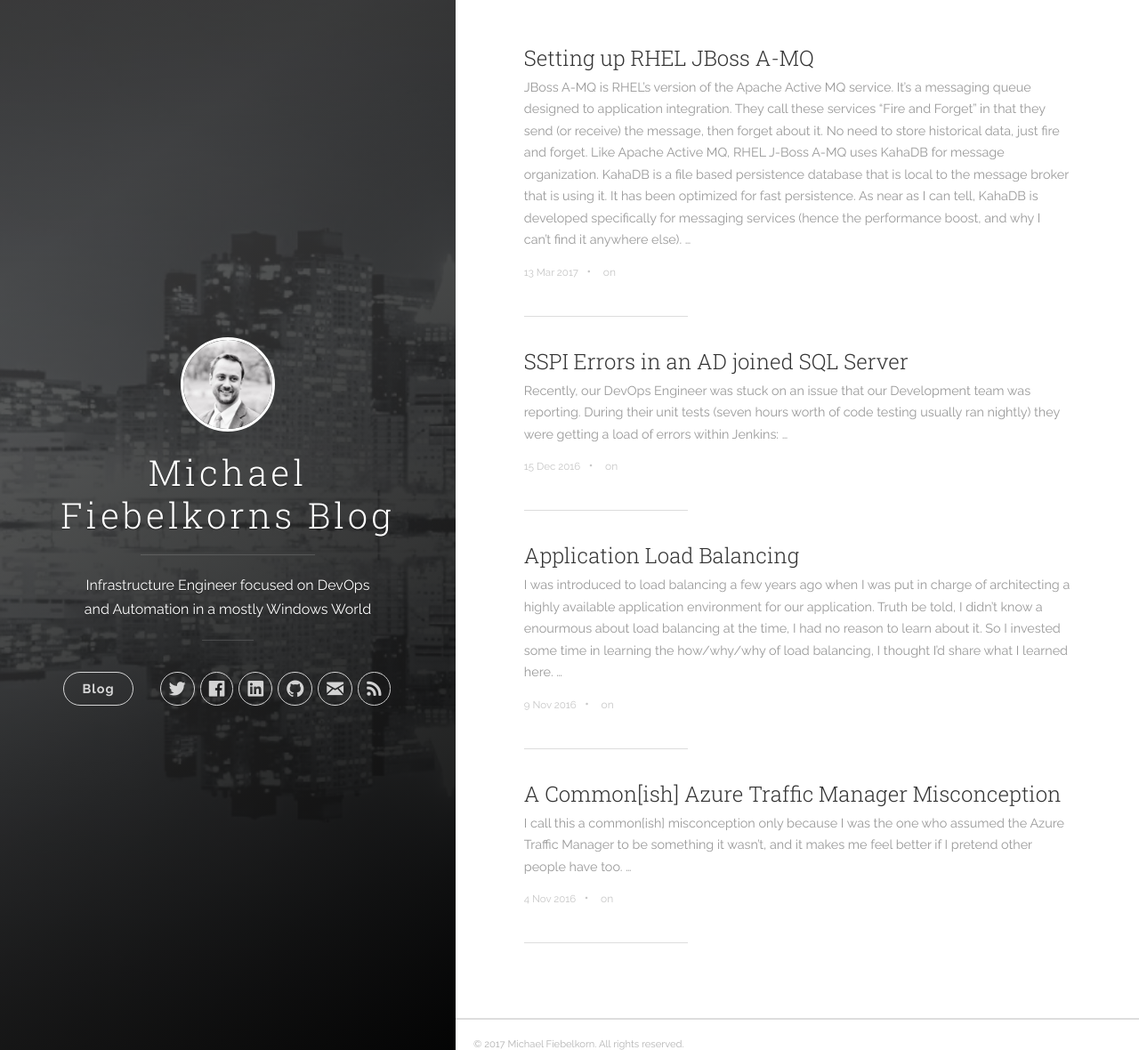
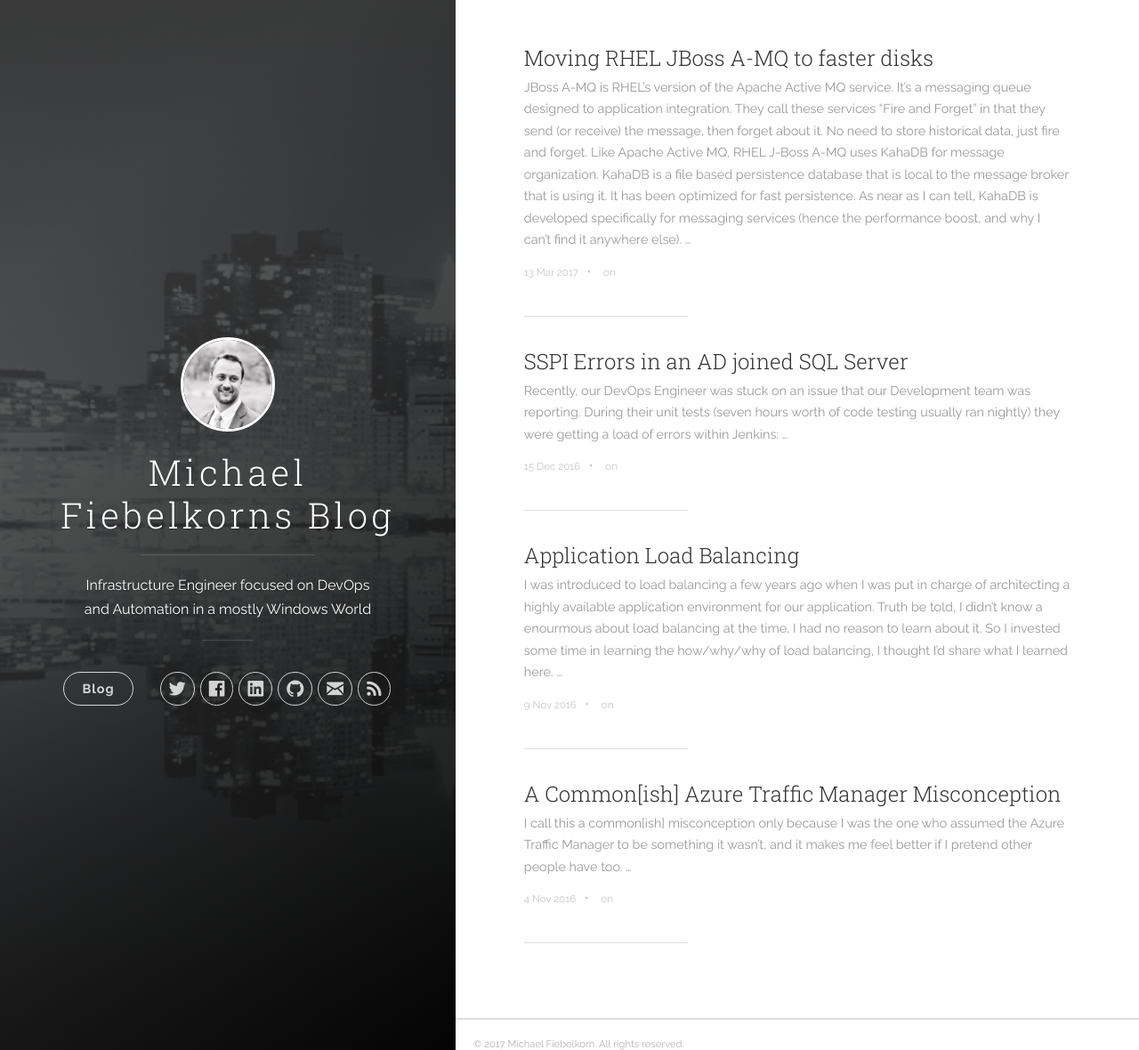
Before and after one commit to mfiebelkorn/mfiebelkorn.github.io, a Jekyll site: the page built from index.html, in a window 1280 px wide and 1180 px high. Shown: the whole window at 89% size. Built offline with Jekyll 4.4.1, drawn with Linux system fonts in a browser that asks for light colours; nearby versions of some CDN libraries; the list of posts is cut into pages by our own code.

Commit message:
Update 2017-03-13-Setting-up-Red-Hat-Jboss-AMQ.md

```diff
--- a/_posts/2017-03-13-Setting-up-Red-Hat-Jboss-AMQ.md
+++ b/_posts/2017-03-13-Setting-up-Red-Hat-Jboss-AMQ.md
@@ -1,6 +1,6 @@
 ---
 layout: post
-title:  "Setting up RHEL JBoss A-MQ"
+title:  "Moving RHEL JBoss A-MQ to faster disks"
 date:   2017-03-13 09:53:00
 comments: false
 modified: 2017-03-13
```
